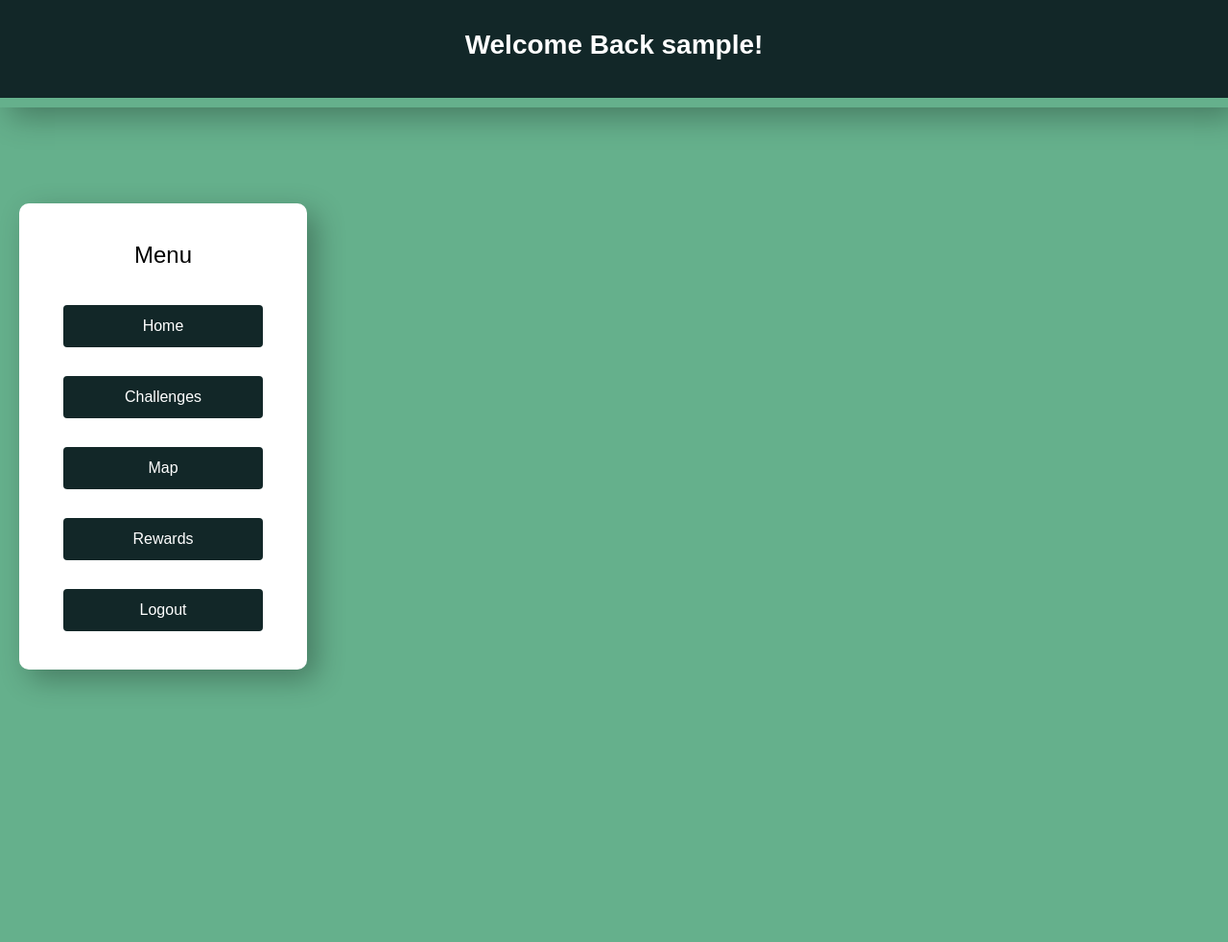
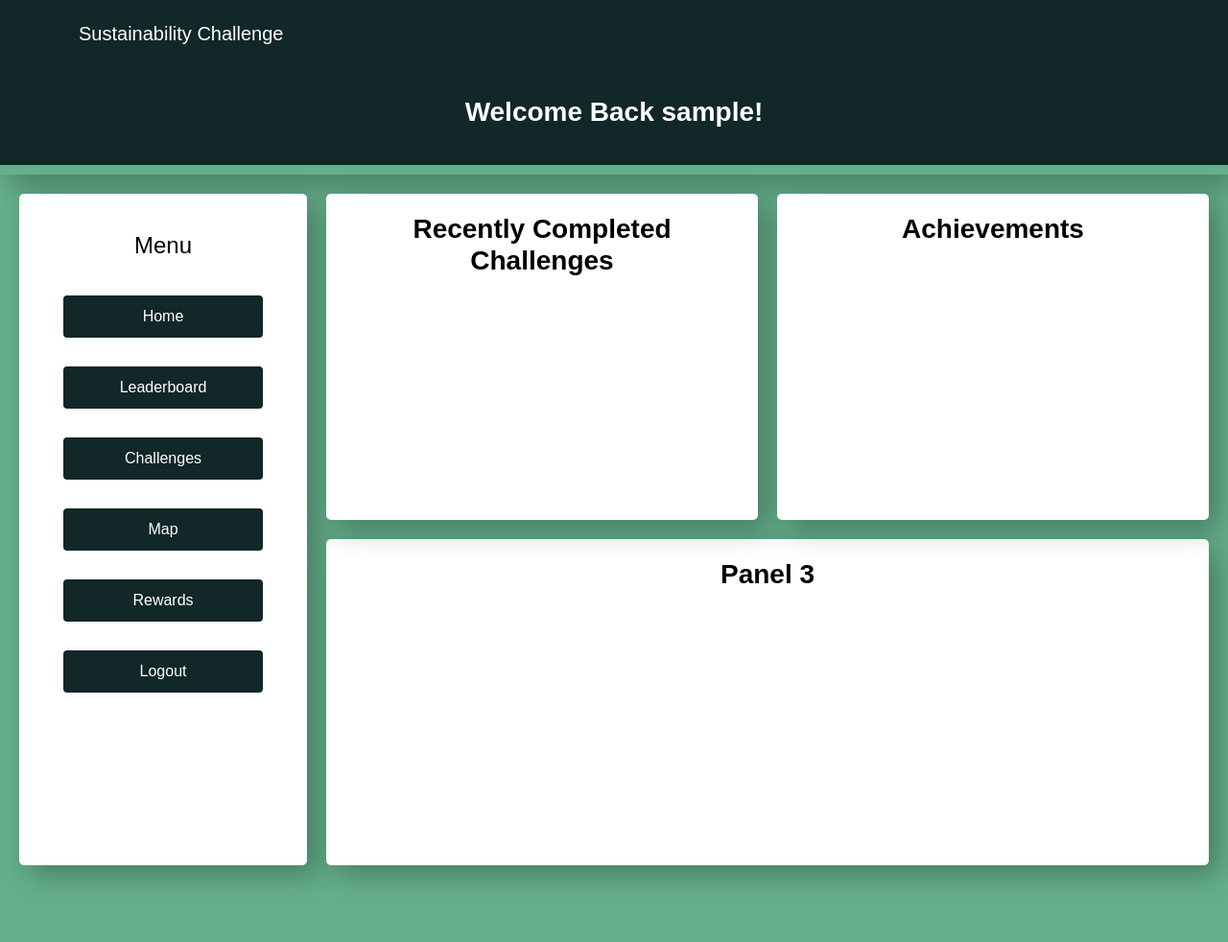
Before and after one commit to harrymcrae/engineering-project, a Django app: page /dashboard/ in a window 1280 px wide. Shown: the whole page at 96% size. Before the commit the page ends 719 px from the top, so only its background shows below. Run offline with Django 5.2, Linux system fonts and the light colour scheme; the visitor is signed in with stand-in values (Sample User, id 1).

Commit message:
Implemented the Design of the Dashboard and Slight Changes to Register System
Updated the dashboard side menu, so it now includes a leader board button, as well as the rest of the buttons now are fully functional (map and rewards don't work as the map and rewards page doesn't exist yet).

Implemented 3 panels for the dashboard which will be used to track the users progress in a simple environment.

Also updated the register system, so once registered it automatically logs you in and takes you to the dashboard.

```diff
--- a/dashboard/templates/dashboard.html
+++ b/dashboard/templates/dashboard.html
@@ -17,16 +17,21 @@
             background-color: var(--secondary-color);
             color: var(--text-color);
         }
+        .container_sidebar_panels {
+            display: flex;
+            height: 100vh;
+        }
         .sidebar {
             background-color: white;
             padding: 40px 20px;
-            border-radius: 10px;
+            border-radius: 5px;
             box-shadow: 10px 10px 30px rgba(0, 0, 0, 0.3);
+            height: 700px;
             width: 300px;
             text-align: center;
             margin: left;
             margin-left: 20px;
-            margin-top: 100px;
+            margin-top: 20px;
         }
         .sidebar button {
             width: 80%;
@@ -41,6 +46,43 @@
         .sidebar button:hover {
             background-color: var(--secondary-color);
             transform: scale(1.05);
+        }
+        .sidebar:hover {
+            transform: scale(1.01);
+        }
+        .top_panels {
+            display: flex;
+            gap: 20px;
+            margin-bottom: 20px;
+            text-align: center;
+        }
+        .top_panel {
+            padding: 20px;
+            box-shadow: 10px 10px 30px rgba(0, 0, 0, 0.3);
+            background-color: white;
+            margin: 0;
+            flex: 1;
+            border-radius: 5px;
+            height: 340px;
+        }
+        .top_panel:hover {
+            transform: scale(1.01);
+        }
+        .panels {
+            padding: 20px;
+            flex-grow: 1;
+            text-align: center;
+        }
+        .panel {
+            padding: 20px;
+            height: 340px;
+            box-shadow: 10px 10px 30px rgba(0, 0, 0, 0.3);
+            background-color: white;
+            margin-bottom: 20px;
+            border-radius: 5px;
+        }
+        .panel:hover {
+            transform: scale(1.01);
         }
         .navbar {
             background-color: var(--primary-color) !important;
@@ -68,6 +110,12 @@
 </head>
 <body>
 
+    <!-- Navigation Bar -->
+    <nav class="navbar navbar-expand-lg">
+        <div class="container">
+            <a class="navbar-brand" href="/">Sustainability Challenge</a>
+        </div>
+    </nav>
 
 
     <!-- Hero -->
@@ -75,19 +123,51 @@
         <h3><b>Welcome Back {{ user.username }}!</b></h3>
     </header>
 
+    <section class="container_sidebar_panels">
+
         <!-- Sidebar -->
         <section class="sidebar">
             <h4 class="text-black text-center">Menu</h4>
                 <div class="menu-buttons">
-                <a href="{% url 'home' %}"></a>
+                    <a href="{% url 'home' %}">
                         <button class="btn btn-primary">Home</button>
+                    </a>
+                    <button class="btn btn-primary">Leaderboard</button>
+                    <a href="/challenges/">
                         <button class="btn btn-primary">Challenges</button>
+                    </a>
+                    <a href="/explore/">
                         <button class="btn btn-primary">Map</button>
+                    </a>
+                    <a href="/rewards/">
                         <button class="btn btn-primary">Rewards</button>
-                <a href="{% url 'logout' %}"></a>
+                    </a>
+                    <form method="POST" action="{% url 'logout' %}" style="display:inline;">
+                        {% csrf_token %}
                         <button class="btn btn-primary">Logout</button>
+                    </form>
                 </div>
         </section>
 
+        <!-- Panels -->
+        <section class="panels">
+            <div class="top_panels">
+                <div class="top_panel">
+                    <h3><b>Recently Completed Challenges</b></h3>
+                </div>
+                <div class="top_panel">
+                    <h3><b>Achievements</b></h3>
+                </div>
+            </div>
+
+            <div class="panel">
+                <h3><b>Panel 3</b></h3>
+            </div>
+        </section>
+
+    </section>
+
+
+
 </body>
 </html>
--- a/dashboard/urls.py
+++ b/dashboard/urls.py
@@ -1,4 +1,5 @@
 from django.urls import path
+from . import views
 from .views import dashboard_page
 
 urlpatterns = [
```
Also changed, not shown: accounts/views.py (+11 -2 lines). Lines whose indentation alone changed are shown as unchanged.
